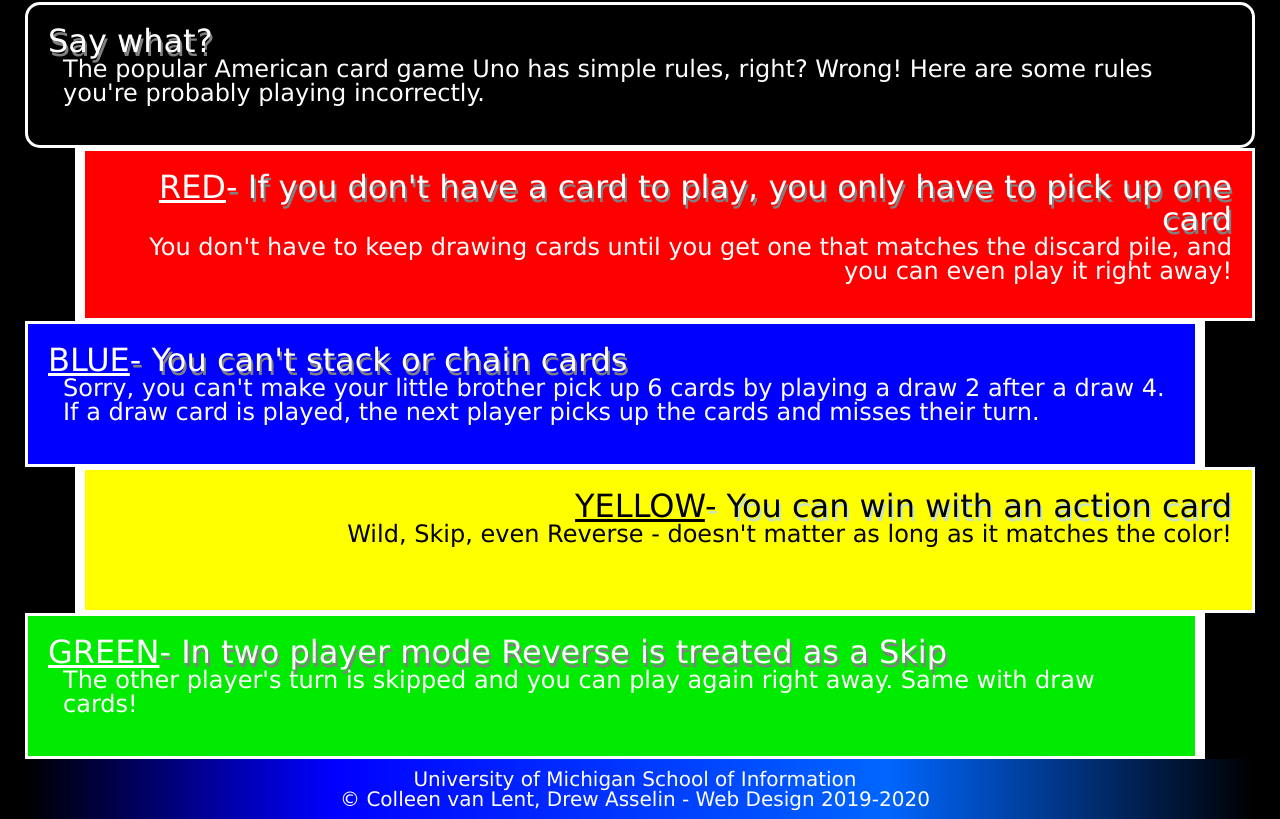
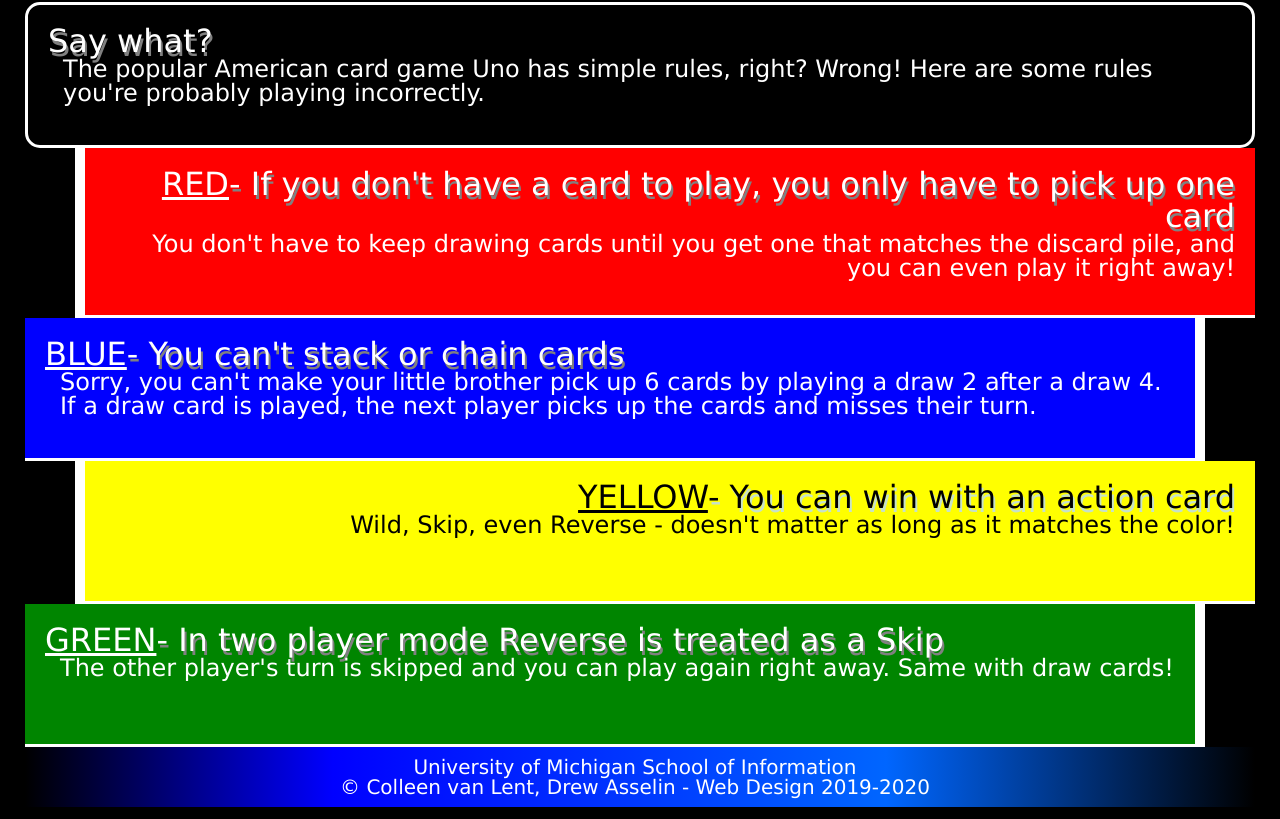
Before and after one commit to pratik-mangtani/homework2-2022, a plain HTML site: page index.html in a window 1280 px wide. Shown: the part 404-1223 px from the top of the page. Drawn offline with Linux system fonts and the light colour scheme.

Commit message:
Add files via upload

```diff
--- a/css/style.css
+++ b/css/style.css
@@ -40,6 +40,8 @@
     margin-left: 50px;
     border-left-width: 10px;
     border-bottom-width: 3px;
+    border-top-width: 0px;
+    border-right-width: 0px;
 }
 .blue{
     background-color: #0000FF;
@@ -47,6 +49,8 @@
     margin-right:50px;
     border-right-width: 10px;
     border-bottom-width: 3px;
+    border-top-width: 0px;
+    border-left-width: 0px;
 }
 .yellow{
     background-color: #FFFF00;
@@ -54,6 +58,8 @@
     margin-left: 50px;
     border-bottom-width: 3px;
     border-left-width: 10px;
+    border-top-width: 0px;
+    border-right-width: 0px;
     color: #000000;
 
 }
@@ -62,17 +68,15 @@
     text-shadow: 2px 4px #c7e2c7;
 }
 .green{
-    background-color: #00EB00;
+    background-color: #008500;
     text-align: left;
     margin-right: 50px;
     border-right-width: 10px;
     border-bottom-width: 3px;
+    border-top-width: 0px;
+    border-left-width: 0px;
 }
-span{
-    text-decoration: underline;
-    text-transform: uppercase;
-    text-shadow: none;
-}
+
 footer{
     background: linear-gradient(90deg, #000000 0%, #0000ff 25%, #0066ff 70%, #000000 100%);
 }
@@ -82,3 +86,8 @@
     font-size: 20px;
     padding: 10px 10px 10px 0;
 }
+span{
+    text-decoration: underline;
+    text-transform: uppercase;
+    text-shadow: none;
+}
```
